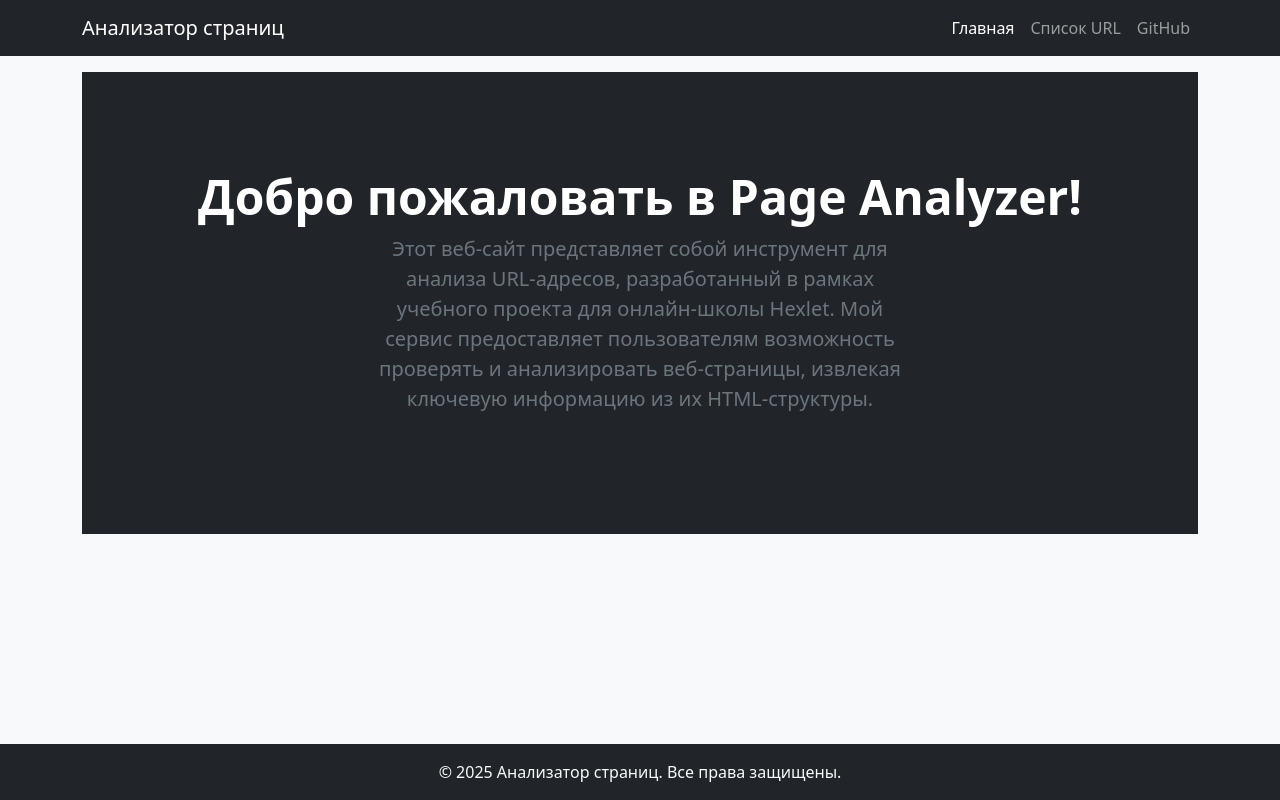
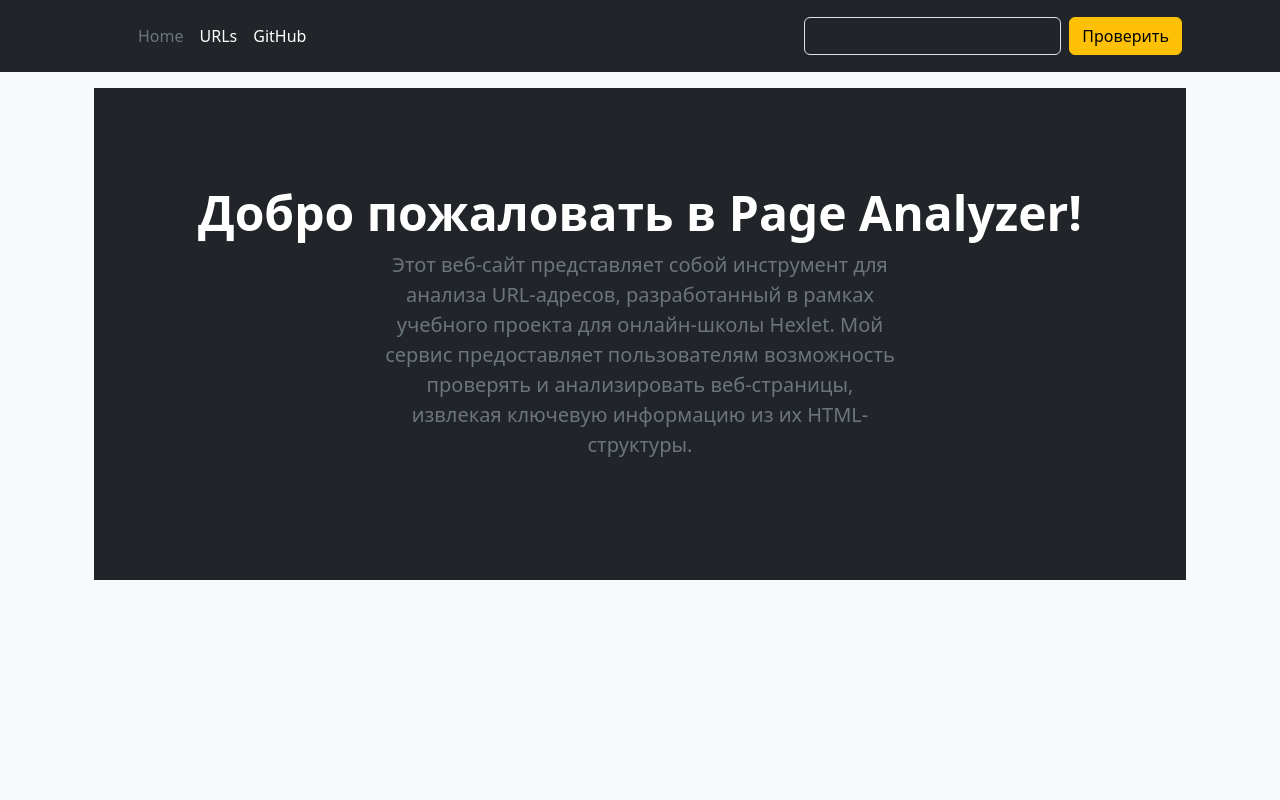
Before and after one commit to LUDVIG-BAISER/python-project-83, a Flask app: page / in a window 1280 px wide. Run offline with Flask 3, Linux system fonts and the light colour scheme.

Commit message:
some fix

```diff
--- a/page_analyzer/templates/base.html
+++ b/page_analyzer/templates/base.html
@@ -2,70 +2,48 @@
 <html lang="ru">
 <head>
     <meta charset="UTF-8">
-    <meta name="viewport" content="width=device-width, initial-scale=1">
+    <meta name="viewport" content="width=device-width, initial-scale=1.0">
+    <link href="https://cdn.jsdelivr.net/npm/bootstrap@5.3.3/dist/css/bootstrap.min.css" rel="stylesheet" integrity="sha384-QWTKZyjpPEjISv5WaRU9OFeRpok6YctnYmDr5pNlyT2bRjXh0JMhjY6hW+ALEwIH" crossorigin="anonymous">
+    <link rel="stylesheet" href="{{ url_for('static', filename='css/style.css')}}">
     <title>Анализатор страниц</title>
+</head>
+<body>
+    <header>
+        <header class="p-3 text-bg-dark">
+            <div class="container">
+              <div class="d-flex flex-wrap align-items-center justify-content-center justify-content-lg-start">
+                <a href="/" class="d-flex align-items-center mb-2 mb-lg-0 text-white text-decoration-none">
+                  <svg class="bi me-2" width="40" height="32" role="img" aria-label="Bootstrap"><use xlink:href="#bootstrap"></use></svg>
+                </a>
 
-    <!-- Подключение Bootstrap -->
-    <link href="https://cdn.jsdelivr.net/npm/bootstrap@5.3.3/dist/css/bootstrap.min.css" rel="stylesheet">
+                <ul class="nav col-12 col-lg-auto me-lg-auto mb-2 justify-content-center mb-md-0">
+                  <li><a href="{{url_for('index')}}" class="nav-link px-2 text-secondary">Home</a></li>
+                  <li><a href="{{url_for('show_urls')}}" class="nav-link px-2 text-white">URLs</a></li>
+                  <li><a href="https://github.com/hexletdmitrii/python-project-83" class="nav-link px-2 text-white">GitHub</a></li>
+                </ul>
 
-    <!-- Подключение кастомных стилей (если есть) -->
-    <link rel="stylesheet" href="{{ url_for('static', filename='css/style.css')}}">
-
-</head>
-<body class="d-flex flex-column min-vh-100">
-
-    <!-- Навигационная панель -->
-    <header class="navbar navbar-expand-lg navbar-dark bg-dark">
-        <div class="container">
-            <a class="navbar-brand" href="/">Анализатор страниц</a>
-            <button class="navbar-toggler" type="button" data-bs-toggle="collapse" data-bs-target="#navbarNav"
-                aria-controls="navbarNav" aria-expanded="false" aria-label="Переключить навигацию">
-                <span class="navbar-toggler-icon"></span>
-            </button>
-            <div class="collapse navbar-collapse" id="navbarNav">
-                <ul class="navbar-nav ms-auto">
-                    <li class="nav-item">
-                        <a class="nav-link active" href="{{ url_for('index') }}">Главная</a>
-                    </li>
-                    <li class="nav-item">
-                        <a class="nav-link" href="{{ url_for('show_urls') }}">Список URL</a>
-                    </li>
-                    <li class="nav-item">
-                        <a class="nav-link" href="https://github.com/hexletdmitrii/python-project-83" target="_blank">GitHub</a>
-                    </li>
-                </ul>
+                <form action="/urls " method="post" class="col-12 col-lg-auto mb-3 mb-lg-0 me-lg-3" role="search">
+                    <div class="d-flex justify-content-between align-items-center">
+                      <input type="text" name="url" class="form-control form-control-dark text-bg-dark me-2" placeholder="https://www.example.com" aria-label="Search">
+                      <input type="submit" value="Проверить" class="btn btn-warning">
+                    </div>
+                  </form>
               </div>
             </div>
           </header>
-
-    <!-- Flash-сообщения -->
-    <div class="container mt-3">
+    </header>
     {% with messages = get_flashed_messages(with_categories=true) %}
         {% if messages %}
             {% for category, message in messages %}
-                <div class="alert alert-{{ category }} alert-dismissible fade show" role="alert">
-                    {{ message }}
-                    <button type="button" class="btn-close" data-bs-dismiss="alert" aria-label="Закрыть"></button>
-                </div>
+            <div class="alert alert-{{ category }}" role="alert">{{ message }}</div>
             {% endfor %}
         {% endif %}
     {% endwith %}
+    <div class="container-lg mt-3">
+        <main role="main" class="container">
+            {% block content %}
+            {% endblock %}
+        </main>
     </div>
-
-    <!-- Основное содержимое страницы -->
-    <main class="container flex-grow-1">
-        {% block content %}{% endblock %}
-    </main>
-
-    <!-- Подвал -->
-    <footer class="bg-dark text-light text-center py-3 mt-4">
-        <div class="container">
-            <p class="mb-0">&copy; 2025 Анализатор страниц. Все права защищены.</p>
-        </div>
-    </footer>
-
-    <!-- Подключение Bootstrap JS -->
-    <script src="https://cdn.jsdelivr.net/npm/bootstrap@5.3.3/dist/js/bootstrap.bundle.min.js"></script>
-
 </body>
 </html>
```
Also changed, not shown: page_analyzer/templates/index.html (+1 -6 lines), page_analyzer/templates/url.html (+12 -30 lines), page_analyzer/templates/urls.html (+14 -23 lines). Lines whose indentation alone changed are shown as unchanged.
